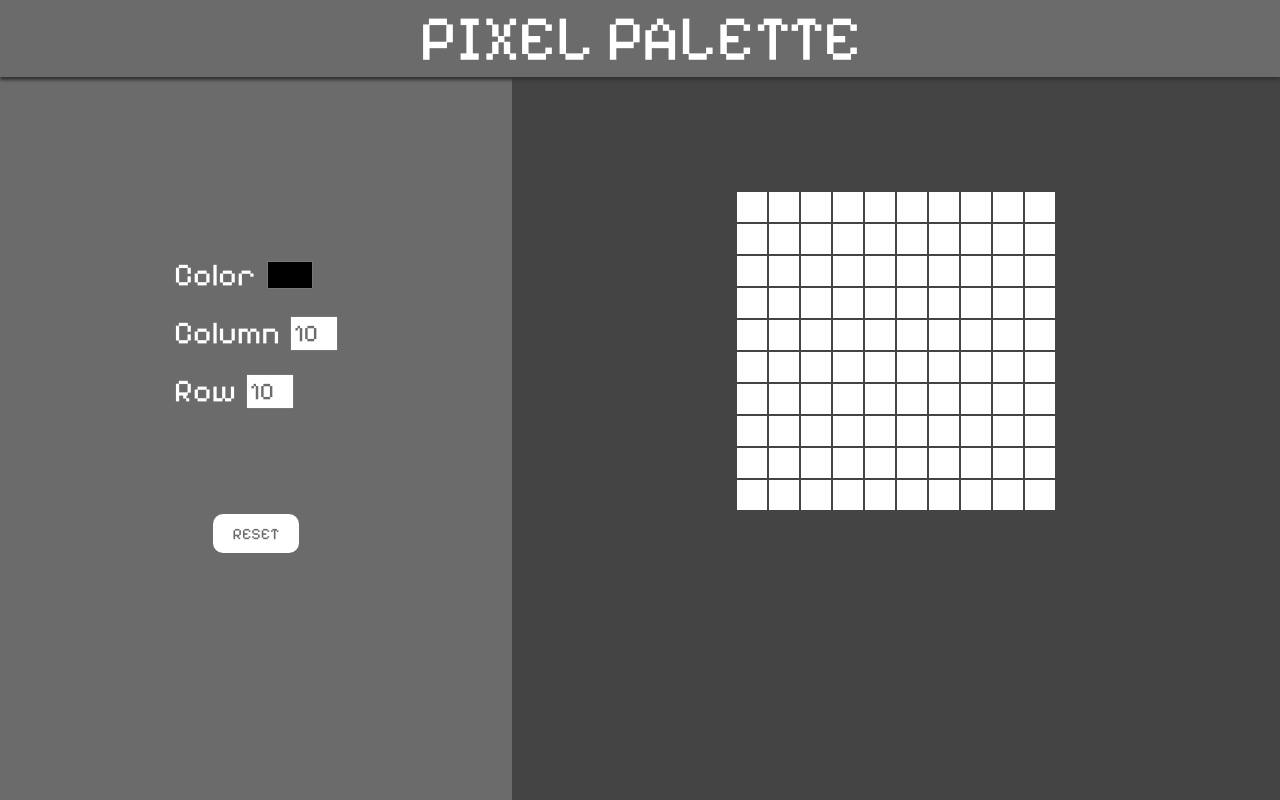
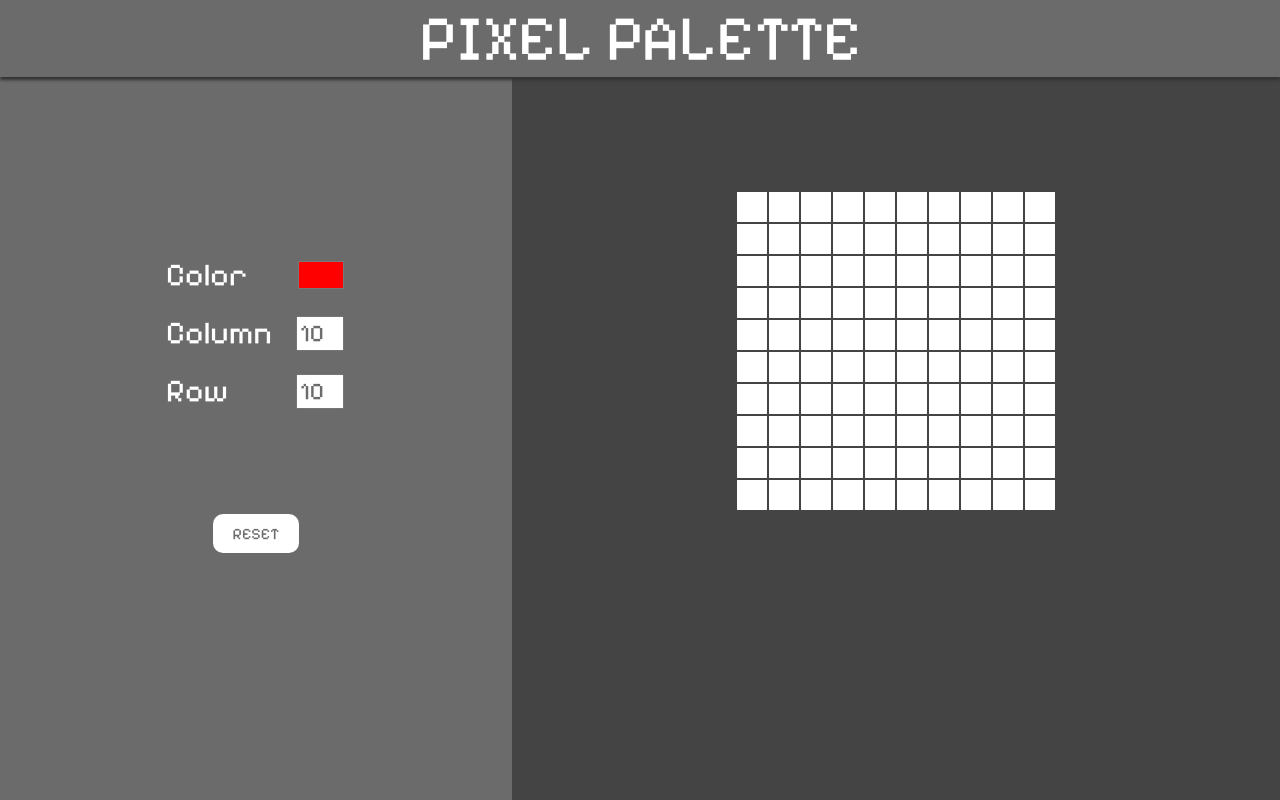
Before and after one commit to hitomipupil/pixel-editor, a website built with Parcel: page src/index.html in a window 1280 px wide. Both pictures are taken after a click on the button "RESET". Built offline with nearby package versions, Linux system fonts and the light colour scheme.

Commit message:
updated CSS

```diff
--- a/src/index.js
+++ b/src/index.js
@@ -7,6 +7,7 @@ app.innerHTML = `
 // Step 2: State Management
 const state = {
   backgroundColor: "white",
+  color: "#ff0000",
   column: 10,
   row: 10,
 };
@@ -29,7 +30,7 @@ const createContainerDiv = (containerId) => {
   return container;
 };
 
-const createLabeledInput = (labelText, inputId, inputType = "text") => {
+const createLabeledInput = (labelText, inputId, inputType = "text", inputValue) => {
   const container = document.createElement("div");
   const label = document.createElement("label");
   const input = document.createElement("input");
@@ -38,6 +39,7 @@ const createLabeledInput = (labelText, inputId, inputType = "text") => {
   label.innerHTML = labelText;
   input.id = inputId;
   input.type = inputType;
+  input.value = inputValue;
   container.classList = 'labeledInputContainer'
 
   container.appendChild(label);
@@ -77,14 +79,16 @@ const createLayout = () => {
   const {container: inputColorContainer, input: inputColor} = createLabeledInput(
     "Color ",
     "inputColor",
-    "color"
+    "color",
+    "#ff0000"
   );
 
-  const { container: inputRowContainer, input: inputRow } = createLabeledInput("Row ", "inputRow", "number");
+  const { container: inputRowContainer, input: inputRow } = createLabeledInput("Row ", "inputRow", "number", 10);
   const { container: inputColumnContainer, input: inputColumn } = createLabeledInput(
     "Column ",
     "inputColumn",
-    "number"
+    "number",
+    10
   );
 
   const resetBtn = document.createElement("button");
@@ -124,6 +128,6 @@ resetBtn.addEventListener("click", () => {
   resetState();
   inputRow.value = state.row;
   inputColumn.value = state.column;
-  inputColor.value = state.backgroundColor;
+  inputColor.value = state.color;
   createGrid();
 });
--- a/src/styles.css
+++ b/src/styles.css
@@ -52,10 +52,11 @@ header {
   }
 
   .labeledInputContainer {
+    display: grid;
+    grid-template-columns: 100px auto;
+    align-items: center;
+    gap: 30px;
     margin-bottom: 20px;
-      display: flex;
-      align-items: center;
-      gap: 10px;
   }
 
   #resetBtn {
@@ -63,6 +64,16 @@ header {
     font-size: 16px;
     padding: 10px 20px;
     background-color: white;
+    border: none;
+    border-radius: 10px;
+    color: #6B6B6B;
+  }
+
+  #resetBtn:hover{
+    font-family: "Pixelify Sans", sans-serif;
+    font-size: 16px;
+    padding: 10px 20px;
+    background-color: #ddd;
     border: none;
     border-radius: 10px;
     color: #6B6B6B;
```
